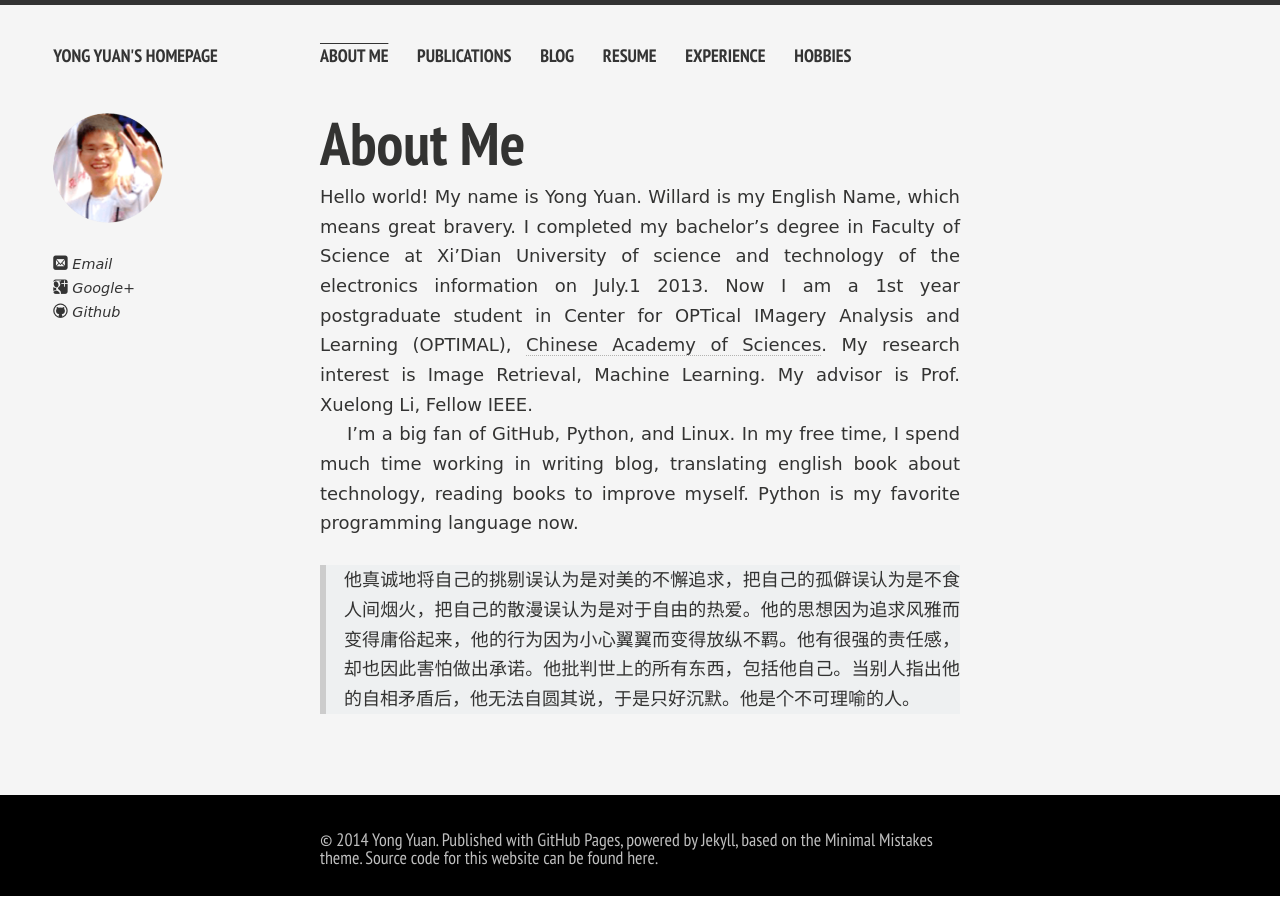
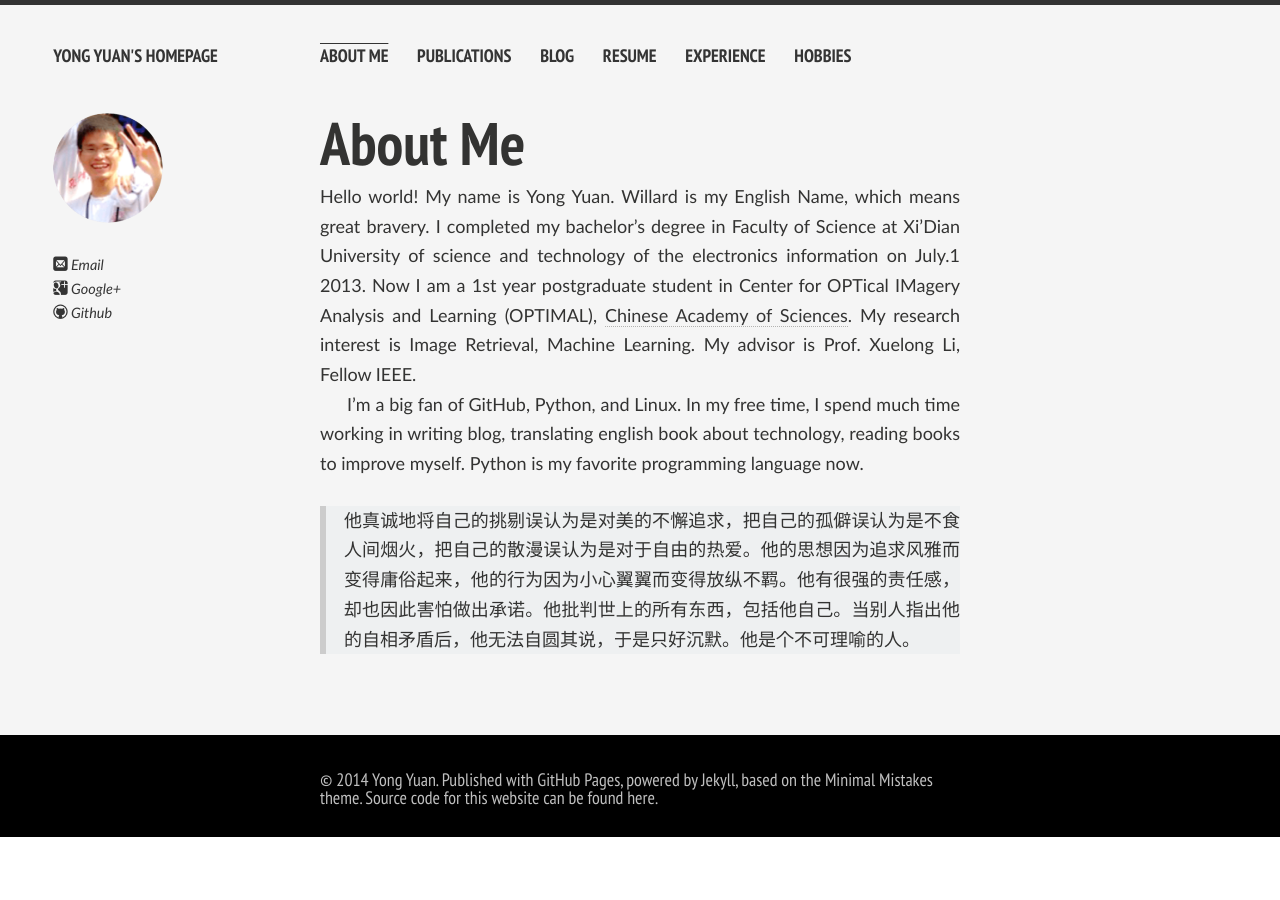
Before and after one commit to yihuicao/willard-yuan.github.com, a Jekyll site: the page built from index.md, in a window 1280 px wide. Built offline with Jekyll 4.4.1, drawn with Linux system fonts in a browser that asks for light colours; nearby versions of some CDN libraries; some web fonts are replaced; Markdown is read by kramdown in place of the engine named in the settings.

Commit message:
Update main.css

```diff
--- a/assets/css/main.css
+++ b/assets/css/main.css
@@ -1,3 +1,4 @@
+@import url(http://fonts.googleapis.com/css?family=Galdeano);
 article,aside,details,figcaption,figure,footer,header,hgroup,main,nav,section,summary{display:block;}
 audio,canvas,video{display:inline-block;}
 audio:not([controls]){display:none;height:0;}
@@ -247,7 +248,7 @@ input[type="file"]:focus,input[type="radio"]:focus,input[type="checkbox"]:focus,
 .form-search .radio,.form-search .checkbox,.form-inline .radio{padding-left:0;margin-bottom:0;vertical-align:middle;}
 .form-search .radio input[type="radio"],.form-search .checkbox input[type="checkbox"]{float:left;margin-left:0;margin-right:3px;}
 /*html{background-color:#ffffff;font-family:'PT Serif',serif;font-color:#333332;font-size:90%;}*/
-html{background-color:#ffffff;font-family: "Quantico","Luxi Sans","DejaVu Sans",Tahoma,"Hiragino Sans GB",STHeiti,"微软雅黑",sans-serif !important;font-color:#333332;font-size:90%;}
+html{background-color:#ffffff;font-family: Galdeano,"Hiragino Sans GB","Microsoft YaHei",Trebuchet,"Trebuchet MS",Tahoma,"Lucida Grande","Lucida Sans Unicode",Verdana,sans-serif !important;font-color:#333332;font-size:90%;}
 .navigation-wrapper{border-top: 5px solid #333;margin:0 auto;width:100%;padding:2em 0 3em;font-family:'PT Sans Narrow',sans-serif;font-weight:700;text-transform:uppercase;}
 .site-name{margin:0 auto;width:100%;display:inline;float:left;width:83.33333333333334%;margin-left:8.333333333333334%;margin-right:8.333333333333334%;margin-bottom:1em;}
 .top-navigation{margin:0 auto;width:100%;display:inline;float:left;width:83.33333333333334%;margin-left:8.333333333333334%;margin-right:8.333333333333334%;margin-bottom:1em;}
```
